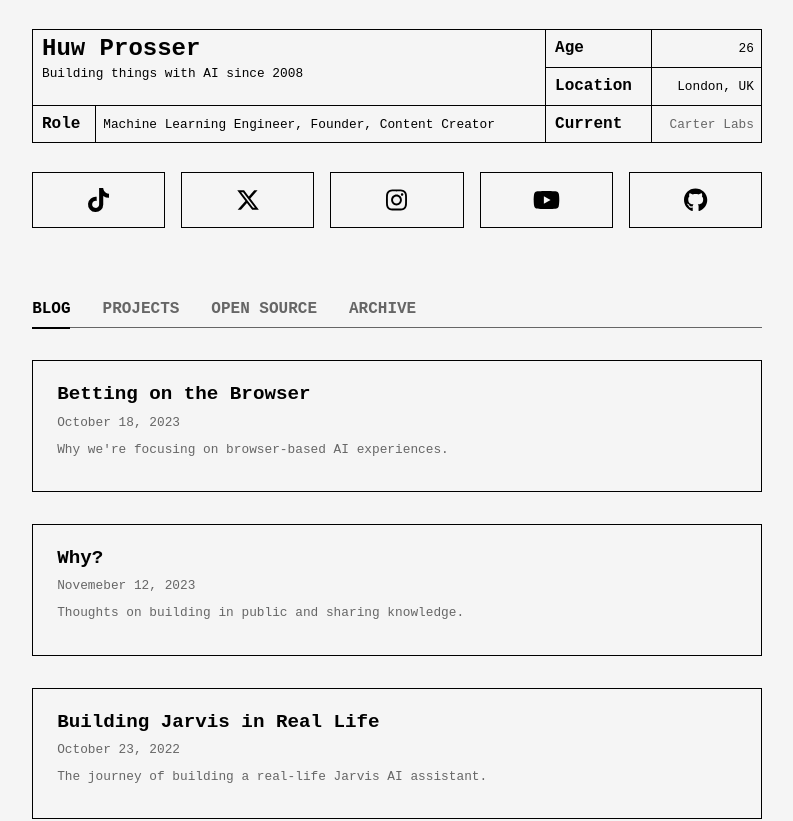
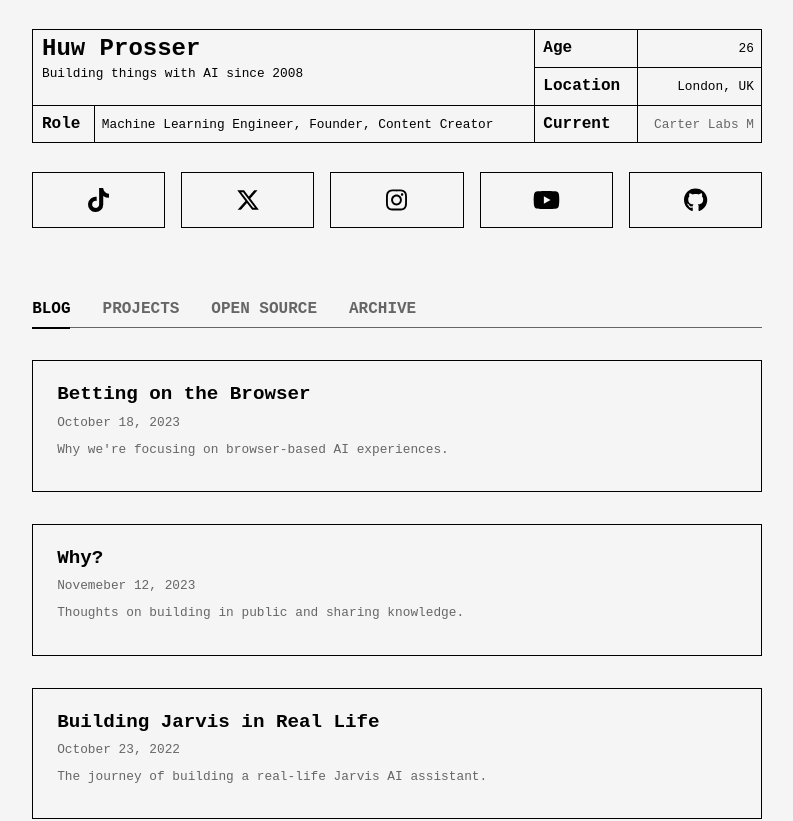
Before and after one commit to huwprosser/huwprosser.github.io, a Next.js app: page / in a window 1280 px wide. Shown: the top 821 px of the page, without its empty margins (243-1036 px from the left). Built offline with nearby package versions, Linux system fonts and the light colour scheme; a web font is replaced by a local one.

Commit message:
Adds app link

```diff
--- a/src/app/page.tsx
+++ b/src/app/page.tsx
@@ -78,11 +78,11 @@ export default function Home() {
                         <th>Current</th>
                         <td className="minor-text">
                             <a
-                                href="https://carter.chat"
+                                href="carter-app://home"
                                 target="_blank"
                                 rel="noopener"
                             >
-                                Carter Labs
+                                Carter Labs M
                             </a>
                         </td>
                     </tr>
```
